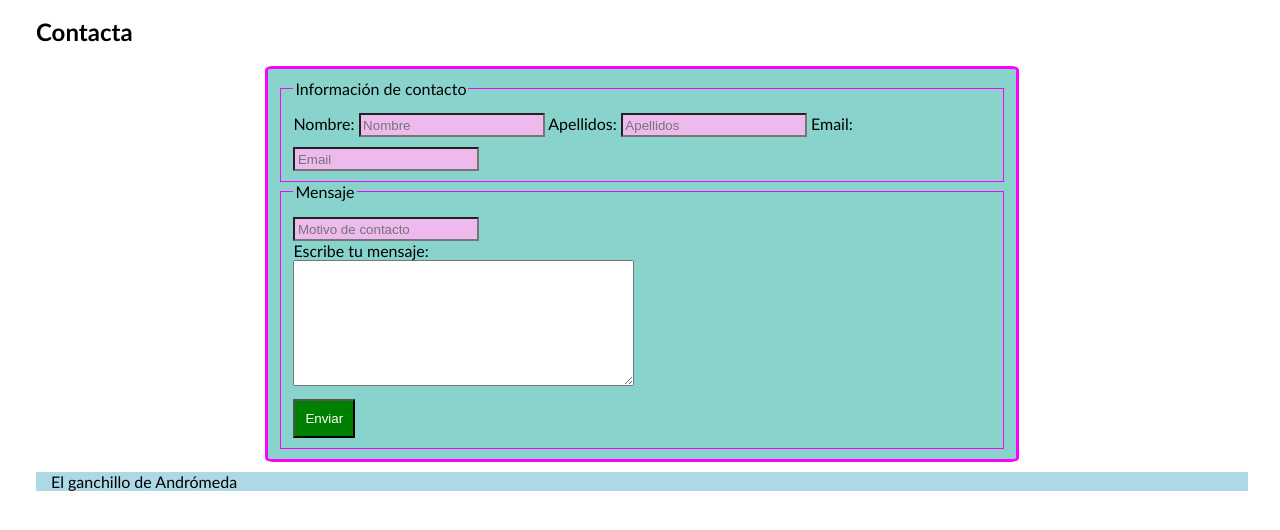
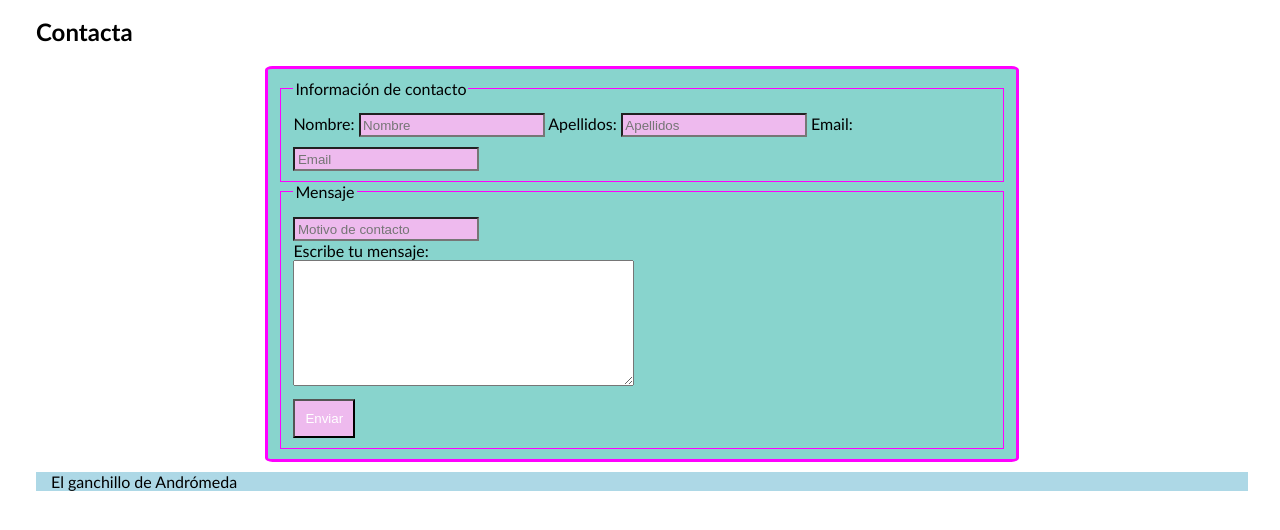
Before and after one commit to iere-x/iere-x.github.io, a plain HTML site: page contacta.html in a window 1280 px wide. Shown: the part 104-634 px from the top of the page. Drawn offline with Linux system fonts and the light colour scheme.

Commit message:
web html y css

```diff
--- a/style.css
+++ b/style.css
@@ -87,7 +87,7 @@ fieldset {
 
 input {
     padding:10px;
-    background-color: green;
+    background-color: rgb(238, 186, 238);
     color:white;
     margin-top: 10px;
 }
```
